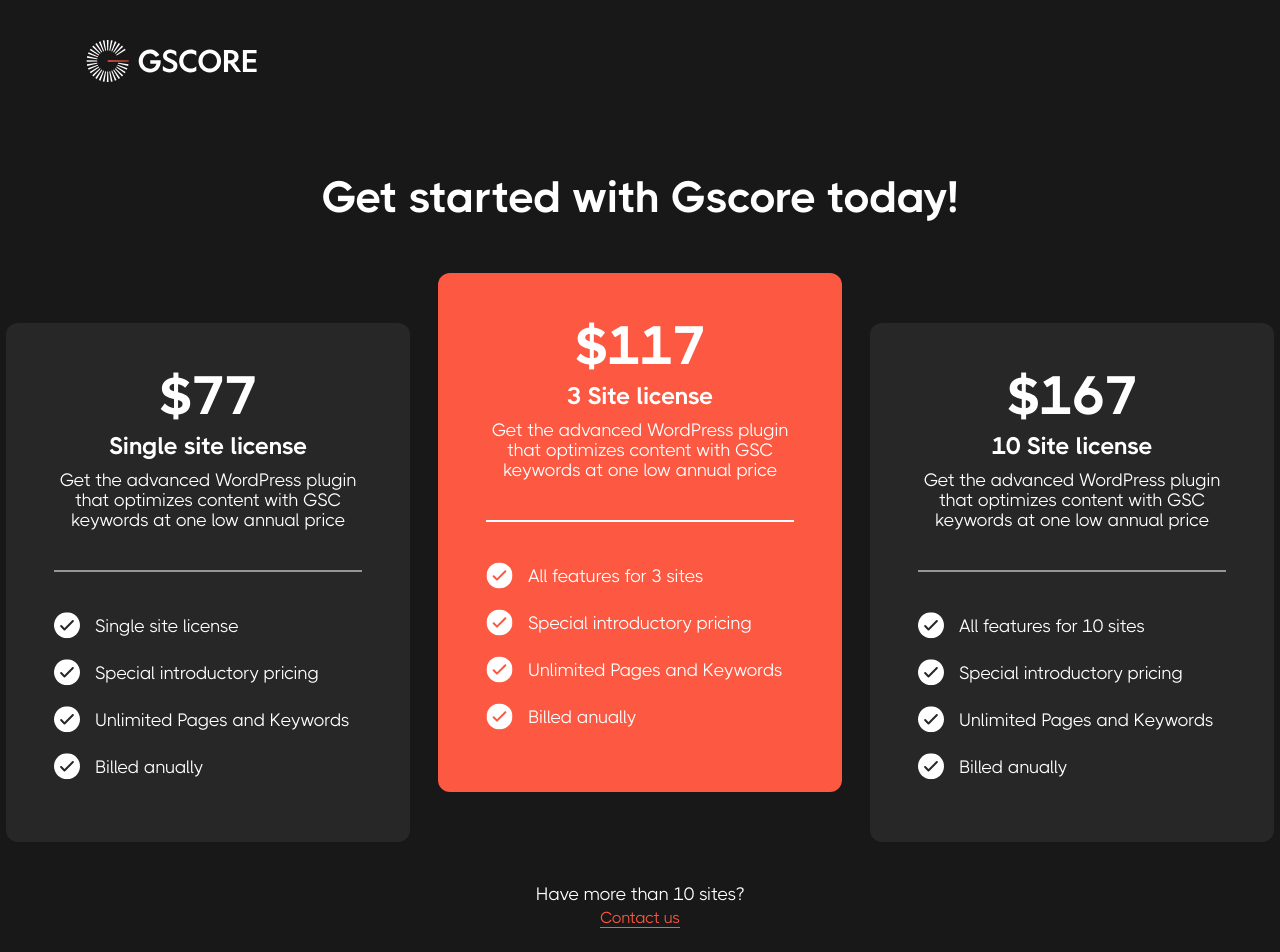
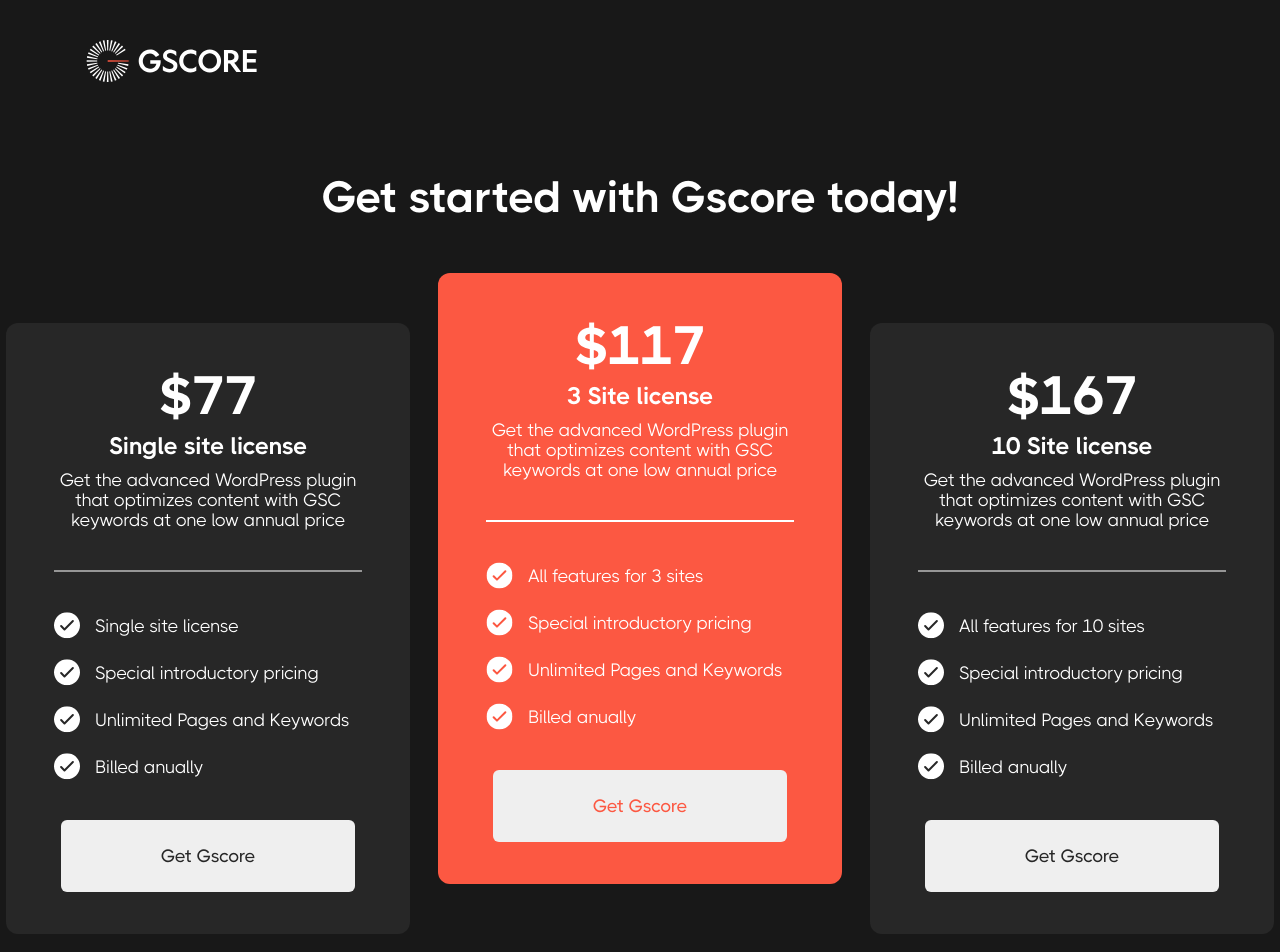
Before and after one commit to nick-felker/gscore, a Next.js app: page / in a window 1280 px wide. Shown: the top 952 px of the page. Built offline with nearby package versions, Linux system fonts and the light colour scheme.

Commit message:
ui: button component

```diff
--- a/pages/index.tsx
+++ b/pages/index.tsx
@@ -3,6 +3,8 @@
 import Offer from "../src/ui/offer";
 import Footer from "../src/ui/footer";
 import OfferCard from "../src/ui/offerCard";
+
+
 
 function Index(){
     return(
--- /dev/null
+++ b/src/ui/button/index.tsx
@@ -0,0 +1,44 @@
+import styled from "styled-components";
+
+
+
+interface Props{
+    text: string;
+    textColor: string;
+}
+
+function Button(props:Props){
+    return(
+        <>
+            <Root textColor={props.textColor}>
+                {props.text}
+            </Root>
+
+        </>
+    )
+}
+
+
+interface RootProps{
+    textColor: string;
+}
+
+
+const Root = styled.button<RootProps>`
+    font-family: THICCCBOI;
+    color: ${props=>props.textColor};
+    font-weight: 500;
+    font-size: 18px;
+    padding: 26px 100px;
+    outline: none;
+    border: none;
+    border-radius: 6px;
+    cursor: pointer;
+    :hover{
+        color: #DC2B2B;
+        transition: 0.5s;
+    }
+`
+
+
+export default Button;
--- a/src/ui/offerCard/index.tsx
+++ b/src/ui/offerCard/index.tsx
@@ -1,4 +1,5 @@
 import styled from "styled-components";
+import Button from "../button";
 
 
 interface Props{
@@ -29,11 +30,18 @@
                         )
                     })}
                 </OptionsExternalWrapper>
+                <ButtonWrapper>
+                    <Button textColor={props.bgColor} text="Get Gscore"/>
+                </ButtonWrapper>
 
             </ExternalWrapper>
    )
 }
 
+
+const ButtonWrapper = styled.div`
+    margin-top: 40px;
+`
 
 interface UnderOptionsLineProps{
     bgColor: string;
```
